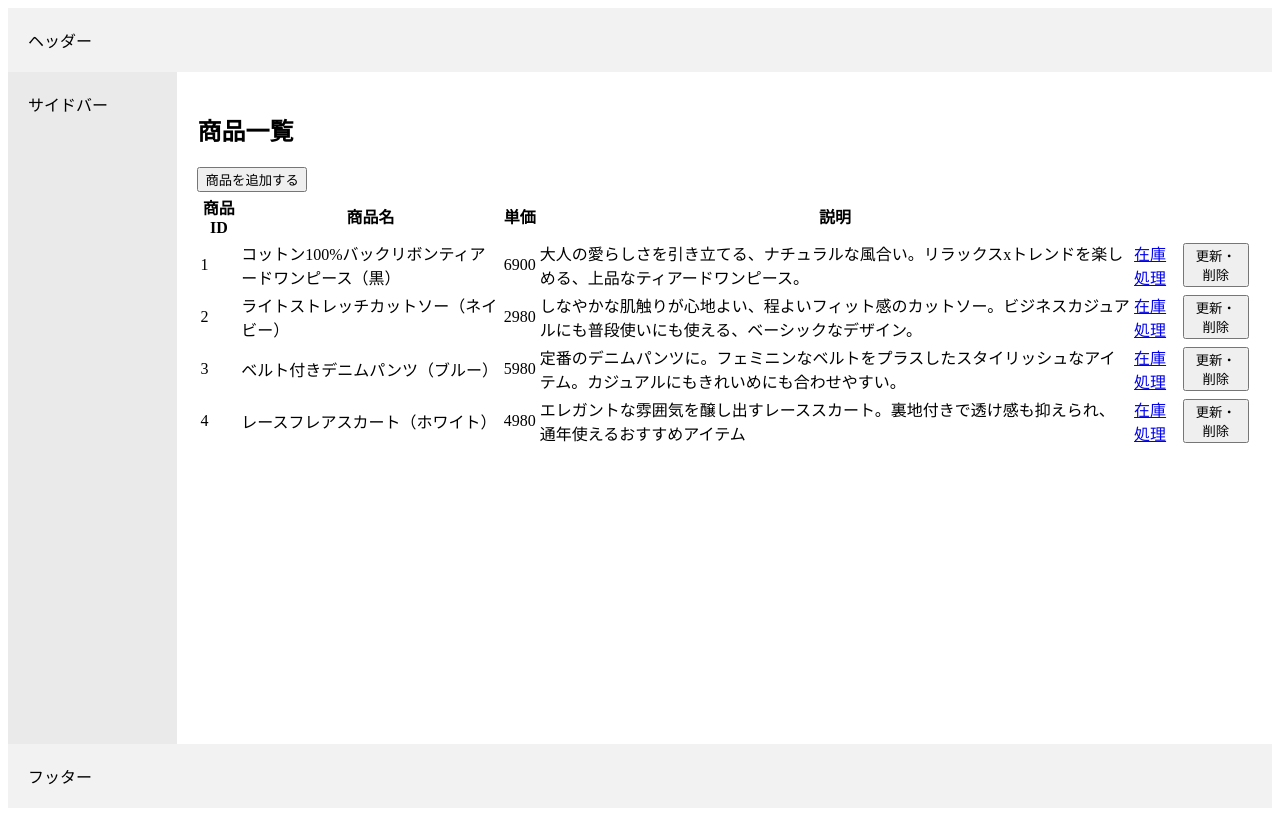
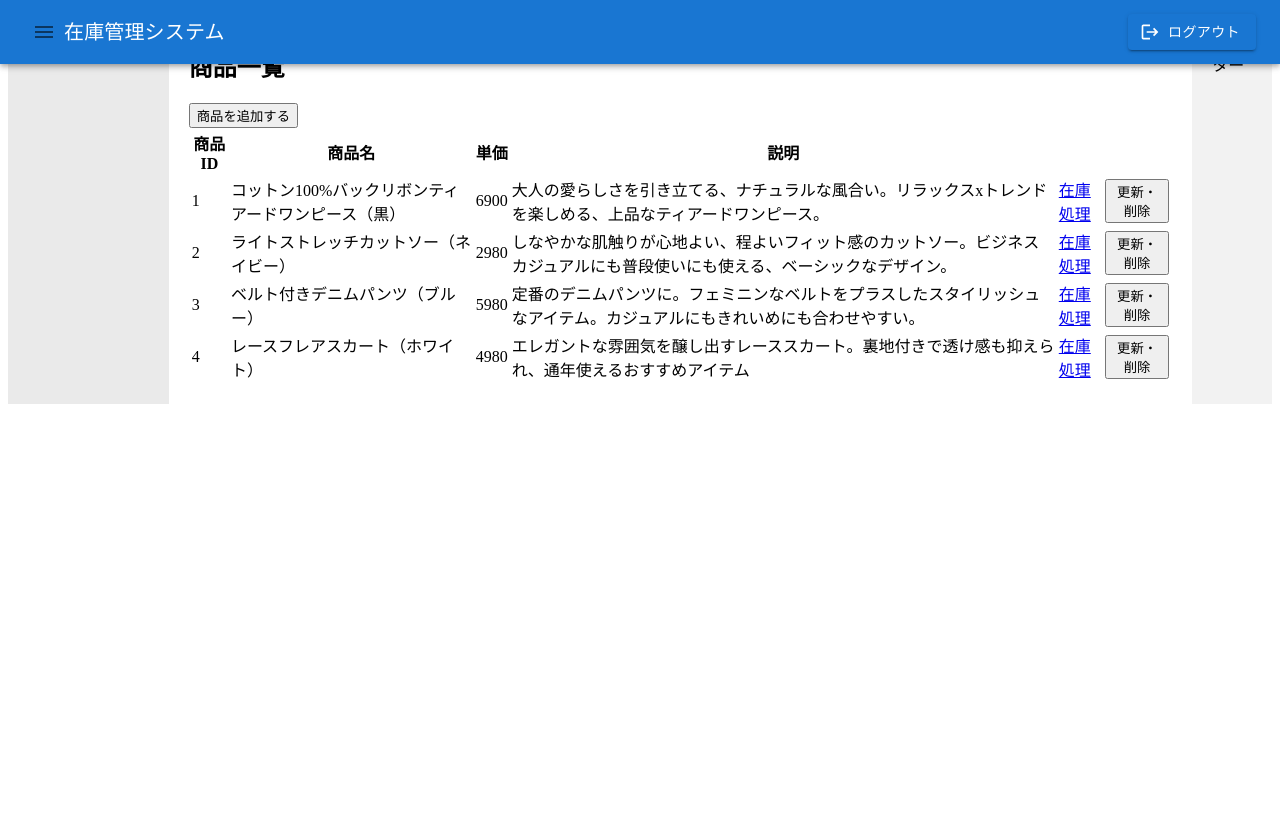
Before and after one commit to takumi-ya/writing-full-stack-web-devlopment, a Next.js app in the folder frontend/: page /inventory/products in a window 1280 px wide. Built offline with nearby package versions, Linux system fonts and the light colour scheme.

Commit message:
Add a fixed app bar with menu, title, and logout button

```diff
--- a/frontend/app/inventory/layout.tsx
+++ b/frontend/app/inventory/layout.tsx
@@ -1,3 +1,14 @@
+"use client";
+
+import { Logout as LogoutIcon, Menu as MenuIcon } from "@mui/icons-material";
+import {
+  AppBar,
+  Box,
+  Button,
+  IconButton,
+  Toolbar,
+  Typography,
+} from "@mui/material";
 import styles from "./products/styles.module.css";
 
 export default function InventoryLayout({
@@ -6,8 +17,20 @@ export default function InventoryLayout({
   children: React.ReactNode;
 }) {
   return (
-    <div className={styles.layout}>
-      <header className={styles.header}>ヘッダー</header>
+    <Box sx={{ display: "flex" }}>
+      <AppBar position="fixed">
+        <Toolbar>
+          <IconButton>
+            <MenuIcon />
+          </IconButton>
+          <Typography variant="h6" noWrap component="div" sx={{ flexGrow: 1 }}>
+            在庫管理システム
+          </Typography>
+          <Button variant="contained" startIcon={<LogoutIcon />}>
+            ログアウト
+          </Button>
+        </Toolbar>
+      </AppBar>
       <div className={styles.container}>
         <aside className={styles.navbar}>サイドバー</aside>
         <main className={styles.content}>
@@ -15,6 +38,6 @@ export default function InventoryLayout({
         </main>
       </div>
       <footer className={styles.footer}>フッター</footer>
-    </div>
+    </Box>
   );
 }
```
